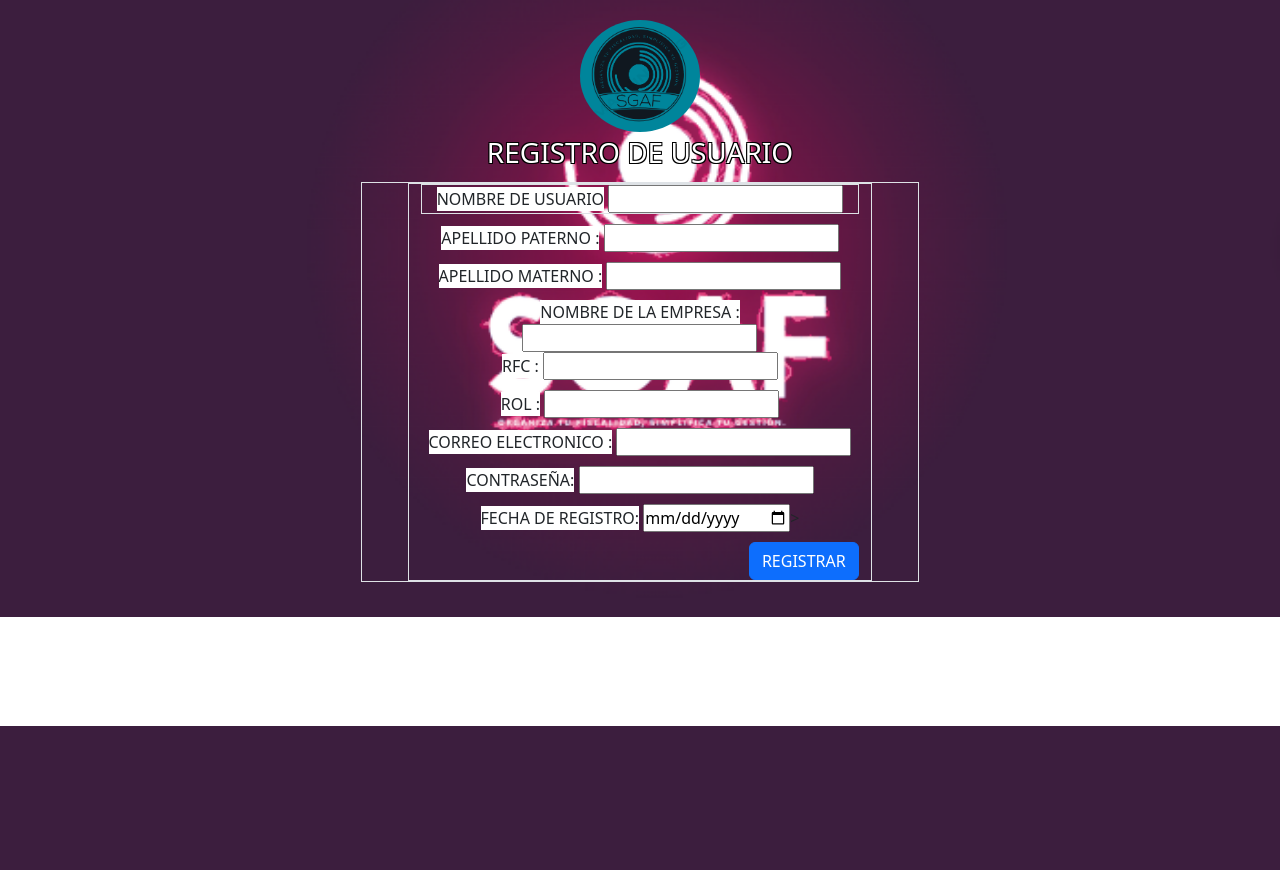
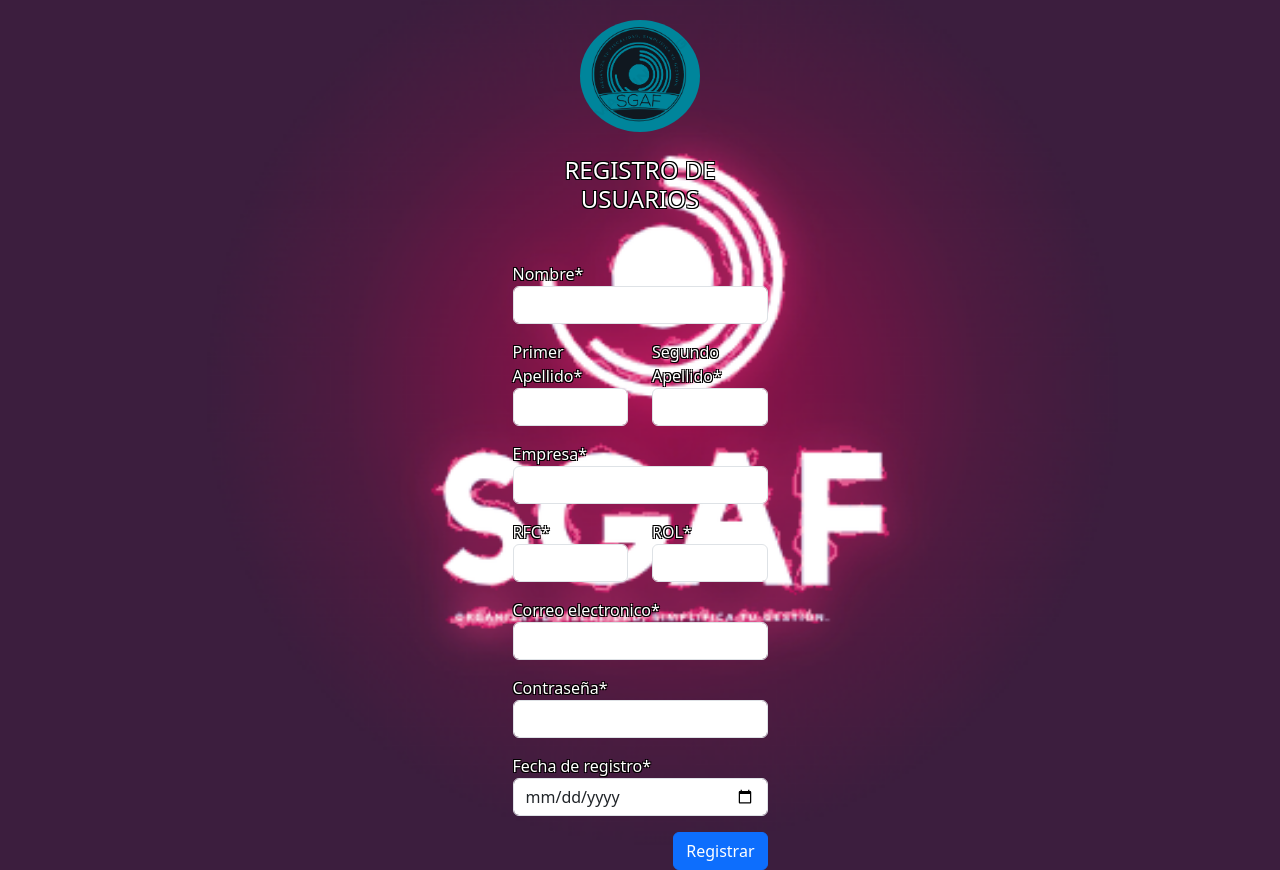
Before and after one commit to LuisaLzrGcia/SGAF, a PHP site: page /app/Registrar/ResgistrarUsuario.php in a window 1280 px wide. Shown: the part 74-944 px from the top of the page. Before the commit the page ends 800 px from the top, so only its background shows below. Run offline with PHP 8.4, Linux system fonts and the light colour scheme; the visitor is signed in with stand-in values (Sample User, id 1).

Commit message:
RespaldoUwU

```diff
--- a/app/Login/ClaseUsuario.php
+++ b/app/Login/ClaseUsuario.php
@@ -11,7 +11,7 @@ class Usuarios
 
         $sql = "SELECT * FROM `usuarios`
                 WHERE `user` = '$usuario' AND `password` = '$password'";
-        echo $sql;
+
         $respuesta = mysqli_query($conexion, $sql);
 
         if ($respuesta && mysqli_num_rows($respuesta) > 0) {
--- a/app/Registrar/ResgistrarUsuario.php
+++ b/app/Registrar/ResgistrarUsuario.php
@@ -34,66 +34,71 @@ if ($_SESSION['user'] && $_SESSION['rol'] == "admin") {
         ?>
     <div class="container contact-form  ; ">
         <div class="container-fluid w-50  p-0 ">
-            <div class="contact-image  text-center">
-                <img class="rounded-circle" src="" alt="" srcset="../../public/images/LogoForm.png"
+            <div class="contact-image  text-center mb-4">
+                <img class="rounded-circle"  src="" alt="" srcset="../../public/images/LogoForm.png"
                     style="width: 120px; height: auto;">
             </div>
-            <form method="post">
-                <div class="d-flex justify-content-center ">
-                    <h3 class="text-center title-gradient  d-inline-block p-1 text-center">REGISTRO DE USUARIO</h3>
-                </div>
-                <div class="row justify-content-center align-items-center mx-auto border">
-                    <div class="col-md-10 container text-center border">
-                        <div class="form-group border">
-                            <label for="usuario" class="bg-white w-auto col">NOMBRE DE USUARIO</label>
-                            <input class="col" type="text" name="usuario" class="form-control" value="" />
-                        </div>
-                        <div class="form-group">
-                            <label for="apellidoP" class="bg-white w-auto col">APELLIDO PATERNO :</label>
-                            <input class="col" type="text" name="apellidoP" class="form-control" value="" />
+            <form method="post" action="../utils/Registrar.php">
+                <div class="container title-gradient">
+                    <div class="row  ">
+                        <div class="col-md-6 offset-md-3">
+                            <div class="signup-form">
+                                <form action="" class="mt-5 border p-4 bg-light shadow">
+                                    <h4 class="mb-5 text-center title-gradient">REGISTRO DE USUARIOS</h4>
+                                    <div class="row">
+                                        <div class="mb-3 col-md-12">
+                                            <label>Nombre<span>*</span></label>
+                                            <input type="text" name="nombre" class="form-control">
+                                        </div>
 
-                        </div>
-                        <div class="form-group">
-                            <label for="apellidoP" class="bg-white w-auto col">APELLIDO MATERNO :</label>
-                            <input class="col" type="text" name="apellidoM" class="form-control" value="" />
+                                        <div class="mb-3 col-md-6">
+                                            <label>Primer Apellido<span>*</span></label>
+                                            <input type="text" name="apellidoP" class="form-control">
+                                        </div>
 
-                        </div>
-                        <div class="form-group">
-                            <label for="apellidoP" class="bg-white w-auto col">NOMBRE DE LA EMPRESA :</label>
-                            <input class="col" type="text" name="empresa" class="form-control" value="" />
+                                        <div class="mb-3 col-md-6">
+                                            <label>Segundo Apellido<span>*</span></label>
+                                            <input type="text" name="apellidoM" class="form-control">
+                                        </div>
 
-                            <div class="form-group">
-                                <label for="empresa" class="bg-white w-auto col">RFC :</label>
-                                <input class="col" type="text" name="rfc" class="form-control" value="" />
+                                        <div class="mb-3 col-md-12">
+                                            <label>Empresa<span>*</span></label>
+                                            <input type="text" name="empresa" class="form-control">
+                                        </div>
+
+                                        <div class="mb-3 col-md-6">
+                                            <label>RFC<span>*</span></label>
+                                            <input type="text" name="rfc" class="form-control">
+                                        </div>
+
+                                        <div class="mb-3 col-md-6">
+                                            <label>ROL<span>*</span></label>
+                                            <input type="text" name="rol" class="form-control">
+                                        </div>
+
+                                        <div class="mb-3 col-md-12">
+                                            <label>Correo electronico<span>*</span></label>
+                                            <input type="email" name="correo" class="form-control">
+                                        </div>
+
+                                        <div class="mb-3 col-md-12">
+                                            <label>Contraseña<span>*</span></label>
+                                            <input type="password" name="password" class="form-control">
+                                        </div>
+                                        <div class="mb-3 col-md-12">
+                                            <label>Fecha de registro<span>*</span></label>
+                                            <input type="date" name="fecha" class="form-control">
+                                        </div>
+                                        <div class="col-md-12">
+                                            <button class="btn btn-primary float-end">Registrar</button>
+                                        </div>
+                                    </div>
+                                </form>
 
                             </div>
-                            <div class="form-group">
-
-                                <label for="rol" class="bg-white w-auto col">ROL :</label>
-                                <input class="col" type="text" name="rol" class="form-control" value="" />
-                            </div>
-                            <div class="form-group">
-                                <label for="gmail" class="bg-white w-auto col">CORREO ELECTRONICO :</label>
-                                <input class="col" type="text" name="gmail" class="form-control" value="" />
-
-                            </div>
-                            <div class="form-group">
-
-                                <label for="password" class="bg-white w-auto col">CONTRASEÑA:</label>
-                                <input class="col" type="text" name="password" class="form-control" value="" />
-
-                            </div>
-                            <div class="form-group ">
-                                <label for="password" class="bg-white w-auto col">FECHA DE REGISTRO:</label>
-                                <input class="col" type="date" name="fecha" class="form-control" value="" />>
-                            </div>
-
-                            <div class="form-group  text-center">
-                                <button type="button" class="btn btn-primary float-end" href="#">REGISTRAR</button>
-                            </div>
                         </div>
-
                     </div>
+                </div>
             </form>
         </div>
     </div>
```
Also changed, not shown: app/utils/Registrar.php (added, +28 -0 lines), index.html (+34 -26 lines), public/images/FondoLogin.png (added).
